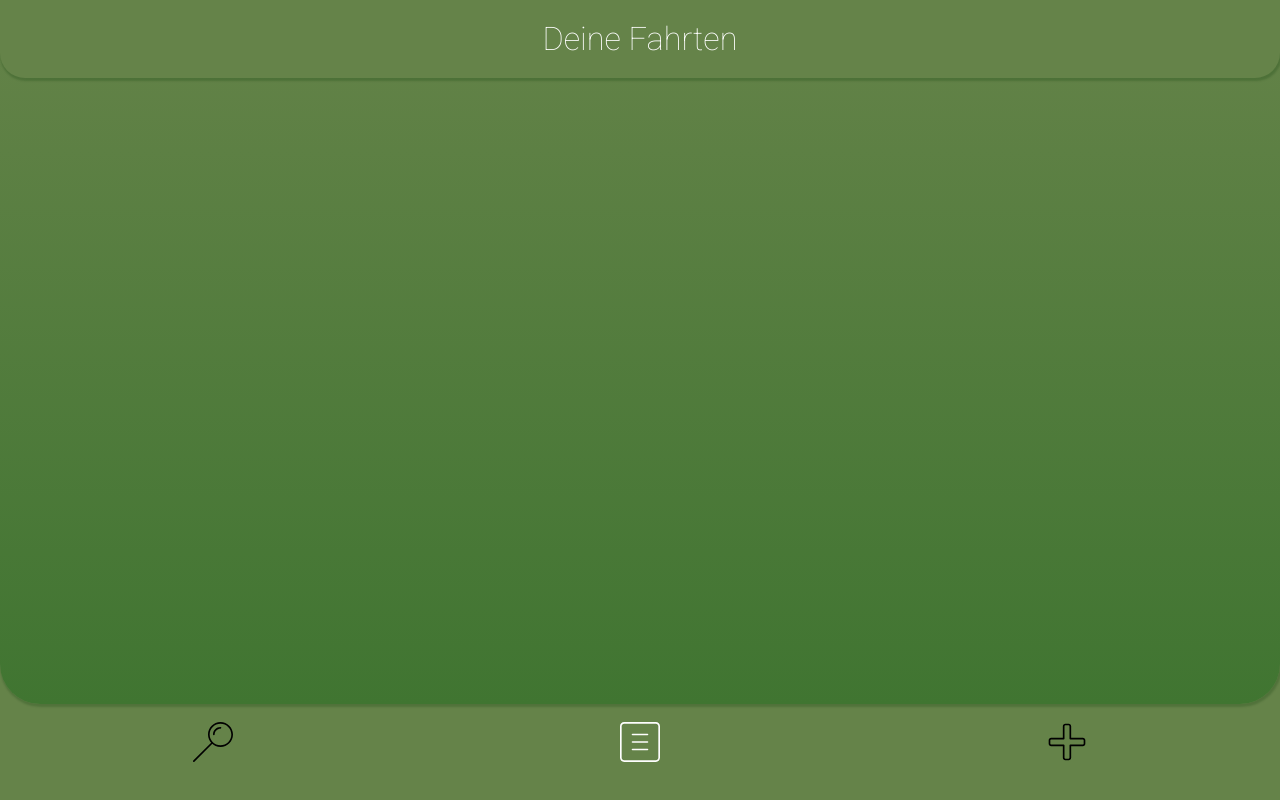
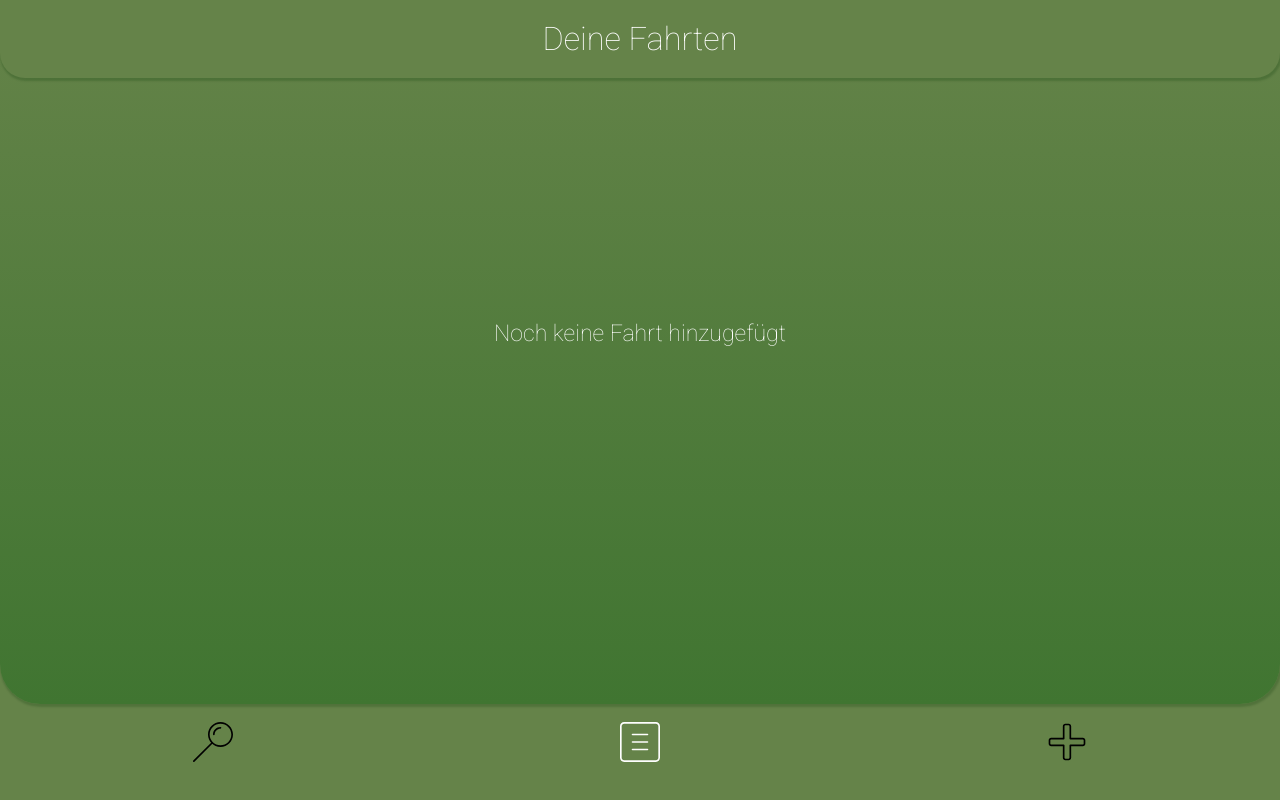
Before and after one commit to ivergentz/capstone-project, a React (Create React App) app: page / in a window 1280 px wide. Built offline with nearby package versions, Linux system fonts and the light colour scheme; no server answers.

Commit message:
Content changes in DashboardPage

```diff
--- a/src/dashboardPage/DashboardPage.js
+++ b/src/dashboardPage/DashboardPage.js
@@ -1,25 +1,24 @@
 import React, { useEffect, useState } from 'react'
-import Rides from './RidesList'
 import axios from 'axios'
 import styled from 'styled-components/macro'
 
 export default function DashboardPage() {
-  const [rides, setRides] = useState([])
-  useEffect(() => {
-    axios
-      .get('http://localhost:5000/rides')
-      .then((response) => {
-        setRides(response.data)
-      })
-      .catch(function (error) {
-        console.log(error.response.data)
-      })
-  }, [])
+  // const [rides, setRides] = useState([])
+  // useEffect(() => {
+  //   axios
+  //     .get('http://localhost:5000/rides')
+  //     .then((response) => {
+  //       setRides(response.data)
+  //     })
+  //     .catch(function (error) {
+  //       console.log(error.response.data)
+  //     })
+  // }, [])
 
   return (
     <>
       <Header>Deine Fahrten</Header>
-      <Rides rides={rides} />
+      <NoRide>Noch keine Fahrt hinzugefügt</NoRide>
     </>
   )
 }
@@ -37,3 +36,10 @@ const Header = styled.h1`
   position: fixed;
   width: 100%;
 `
+const NoRide = styled.p`
+  font-size: 0.8em;
+  display: grid;
+  text-align: center;
+  margin-top: 25%;
+  color: white;
+`
--- a/src/searchPage/SearchPage.js
+++ b/src/searchPage/SearchPage.js
@@ -21,6 +21,7 @@ export default function Search() {
 
   return (
     <>
+      <Header>Fahrt suchen</Header>
       <Image
         src={search}
         onClick={toggleSearchBar}
@@ -49,3 +50,16 @@ const Input = styled.input`
   width: 80vw;
   font-size: 0.7em;
 `
+const Header = styled.h1`
+  display: flex;
+  color: var(--button-nav);
+  font-weight: 100;
+  align-content: center;
+  justify-content: center;
+  padding: 20px;
+  background: var(--back-light);
+  border-radius: 0 0 25px 25px;
+  box-shadow: 1px 2px 2px 1px rgba(0, 51, 0, 0.2);
+  position: fixed;
+  width: 100%;
+`
```
